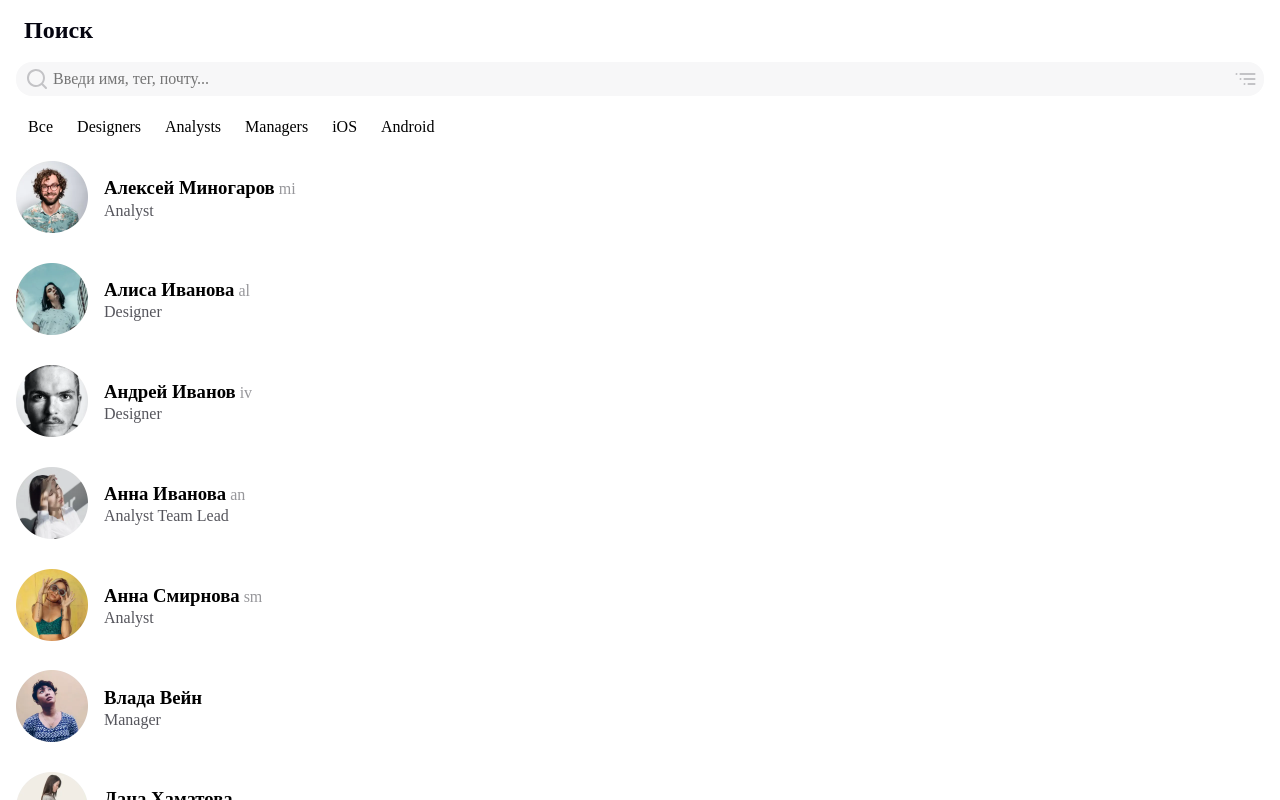
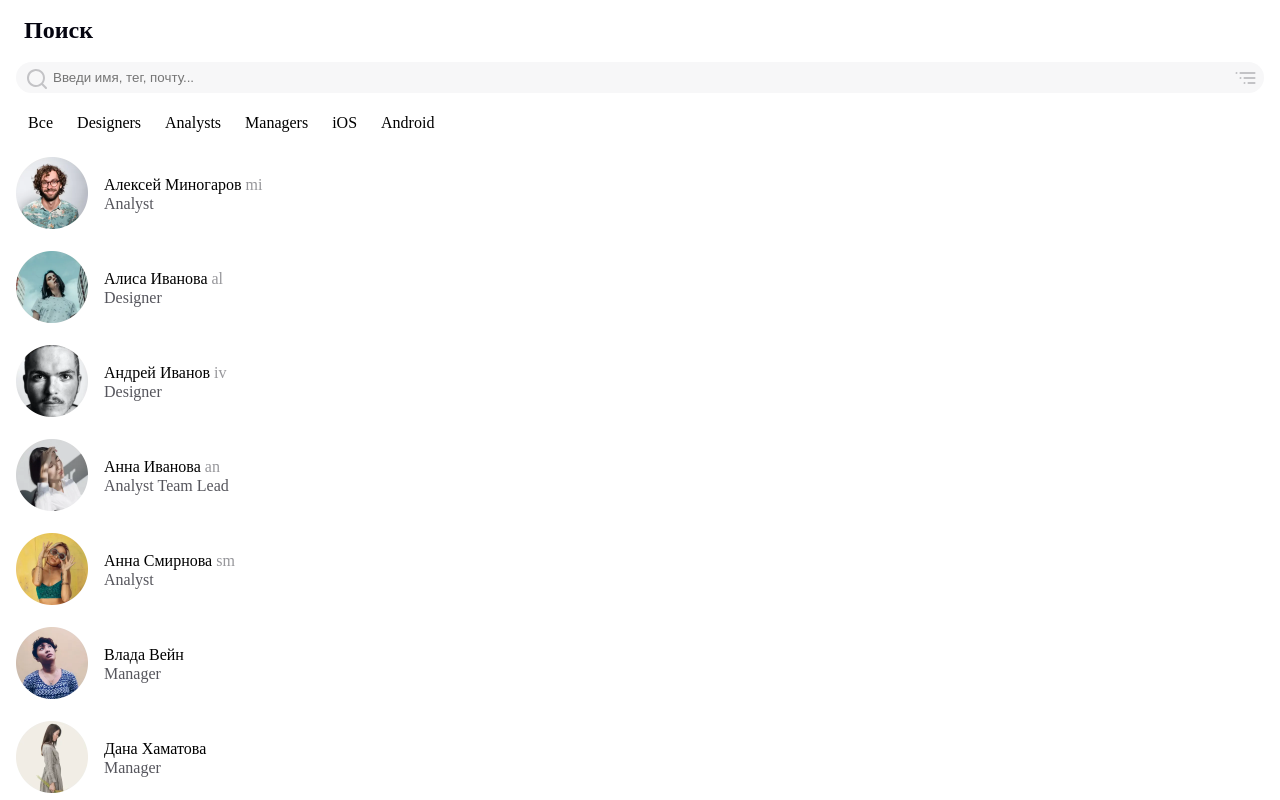
Before and after one commit to LABLUDI/vue-kd, a Vue app: page / in a window 1280 px wide. Shown: the top 800 px of the page. Built offline with nearby package versions, Linux system fonts and the light colour scheme.

Commit message:
formatting
formatting the project

```diff
--- a/css/colors.css
+++ /dev/null
@@ -1 +0,0 @@
-/* No CSS */
--- a/css/index.css
+++ /dev/null
@@ -1,3 +0,0 @@
-body {
-  color: #050510;
-}
--- a/src/App.vue
+++ b/src/App.vue
@@ -18,7 +18,7 @@
 </script>
 
 <style lang="scss">
-@import "./assets/layouts/normalize.module.scss";
+@import "./scss/reset.scss";
 
 *,
 *::before,
--- a/src/assets/layouts/normalize.module.scss
+++ /dev/null
@@ -1,349 +0,0 @@
-/*! normalize.css v8.0.1 | MIT License | github.com/necolas/normalize.css */
-
-/* Document
-   ========================================================================== */
-
-/**
- * 1. Correct the line height in all browsers.
- * 2. Prevent adjustments of font size after orientation changes in iOS.
- */
-
-html {
-  line-height: 1.15; /* 1 */
-  -webkit-text-size-adjust: 100%; /* 2 */
-}
-
-/* Sections
-   ========================================================================== */
-
-/**
- * Remove the margin in all browsers.
- */
-
-body {
-  margin: 0;
-}
-
-/**
- * Render the `main` element consistently in IE.
- */
-
-main {
-  display: block;
-}
-
-/**
- * Correct the font size and margin on `h1` elements within `section` and
- * `article` contexts in Chrome, Firefox, and Safari.
- */
-
-h1 {
-  font-size: 2em;
-  margin: 0.67em 0;
-}
-
-/* Grouping content
-   ========================================================================== */
-
-/**
- * 1. Add the correct box sizing in Firefox.
- * 2. Show the overflow in Edge and IE.
- */
-
-hr {
-  box-sizing: content-box; /* 1 */
-  height: 0; /* 1 */
-  overflow: visible; /* 2 */
-}
-
-/**
- * 1. Correct the inheritance and scaling of font size in all browsers.
- * 2. Correct the odd `em` font sizing in all browsers.
- */
-
-pre {
-  font-family: monospace, monospace; /* 1 */
-  font-size: 1em; /* 2 */
-}
-
-/* Text-level semantics
-   ========================================================================== */
-
-/**
- * Remove the gray background on active links in IE 10.
- */
-
-a {
-  background-color: transparent;
-}
-
-/**
- * 1. Remove the bottom border in Chrome 57-
- * 2. Add the correct text decoration in Chrome, Edge, IE, Opera, and Safari.
- */
-
-abbr[title] {
-  border-bottom: none; /* 1 */
-  text-decoration: underline; /* 2 */
-  text-decoration: underline dotted; /* 2 */
-}
-
-/**
- * Add the correct font weight in Chrome, Edge, and Safari.
- */
-
-b,
-strong {
-  font-weight: bolder;
-}
-
-/**
- * 1. Correct the inheritance and scaling of font size in all browsers.
- * 2. Correct the odd `em` font sizing in all browsers.
- */
-
-code,
-kbd,
-samp {
-  font-family: monospace, monospace; /* 1 */
-  font-size: 1em; /* 2 */
-}
-
-/**
- * Add the correct font size in all browsers.
- */
-
-small {
-  font-size: 80%;
-}
-
-/**
- * Prevent `sub` and `sup` elements from affecting the line height in
- * all browsers.
- */
-
-sub,
-sup {
-  font-size: 75%;
-  line-height: 0;
-  position: relative;
-  vertical-align: baseline;
-}
-
-sub {
-  bottom: -0.25em;
-}
-
-sup {
-  top: -0.5em;
-}
-
-/* Embedded content
-   ========================================================================== */
-
-/**
- * Remove the border on images inside links in IE 10.
- */
-
-img {
-  border-style: none;
-}
-
-/* Forms
-   ========================================================================== */
-
-/**
- * 1. Change the font styles in all browsers.
- * 2. Remove the margin in Firefox and Safari.
- */
-
-button,
-input,
-optgroup,
-select,
-textarea {
-  font-family: inherit; /* 1 */
-  font-size: 100%; /* 1 */
-  line-height: 1.15; /* 1 */
-  margin: 0; /* 2 */
-}
-
-/**
- * Show the overflow in IE.
- * 1. Show the overflow in Edge.
- */
-
-button,
-input { /* 1 */
-  overflow: visible;
-}
-
-/**
- * Remove the inheritance of text transform in Edge, Firefox, and IE.
- * 1. Remove the inheritance of text transform in Firefox.
- */
-
-button,
-select { /* 1 */
-  text-transform: none;
-}
-
-/**
- * Correct the inability to style clickable types in iOS and Safari.
- */
-
-button,
-[type="button"],
-[type="reset"],
-[type="submit"] {
-  -webkit-appearance: button;
-}
-
-/**
- * Remove the inner border and padding in Firefox.
- */
-
-button::-moz-focus-inner,
-[type="button"]::-moz-focus-inner,
-[type="reset"]::-moz-focus-inner,
-[type="submit"]::-moz-focus-inner {
-  border-style: none;
-  padding: 0;
-}
-
-/**
- * Restore the focus styles unset by the previous rule.
- */
-
-button:-moz-focusring,
-[type="button"]:-moz-focusring,
-[type="reset"]:-moz-focusring,
-[type="submit"]:-moz-focusring {
-  outline: 1px dotted ButtonText;
-}
-
-/**
- * Correct the padding in Firefox.
- */
-
-fieldset {
-  padding: 0.35em 0.75em 0.625em;
-}
-
-/**
- * 1. Correct the text wrapping in Edge and IE.
- * 2. Correct the color inheritance from `fieldset` elements in IE.
- * 3. Remove the padding so developers are not caught out when they zero out
- *    `fieldset` elements in all browsers.
- */
-
-legend {
-  box-sizing: border-box; /* 1 */
-  color: inherit; /* 2 */
-  display: table; /* 1 */
-  max-width: 100%; /* 1 */
-  padding: 0; /* 3 */
-  white-space: normal; /* 1 */
-}
-
-/**
- * Add the correct vertical alignment in Chrome, Firefox, and Opera.
- */
-
-progress {
-  vertical-align: baseline;
-}
-
-/**
- * Remove the default vertical scrollbar in IE 10+.
- */
-
-textarea {
-  overflow: auto;
-}
-
-/**
- * 1. Add the correct box sizing in IE 10.
- * 2. Remove the padding in IE 10.
- */
-
-[type="checkbox"],
-[type="radio"] {
-  box-sizing: border-box; /* 1 */
-  padding: 0; /* 2 */
-}
-
-/**
- * Correct the cursor style of increment and decrement buttons in Chrome.
- */
-
-[type="number"]::-webkit-inner-spin-button,
-[type="number"]::-webkit-outer-spin-button {
-  height: auto;
-}
-
-/**
- * 1. Correct the odd appearance in Chrome and Safari.
- * 2. Correct the outline style in Safari.
- */
-
-[type="search"] {
-  -webkit-appearance: textfield; /* 1 */
-  outline-offset: -2px; /* 2 */
-}
-
-/**
- * Remove the inner padding in Chrome and Safari on macOS.
- */
-
-[type="search"]::-webkit-search-decoration {
-  -webkit-appearance: none;
-}
-
-/**
- * 1. Correct the inability to style clickable types in iOS and Safari.
- * 2. Change font properties to `inherit` in Safari.
- */
-
-::-webkit-file-upload-button {
-  -webkit-appearance: button; /* 1 */
-  font: inherit; /* 2 */
-}
-
-/* Interactive
-   ========================================================================== */
-
-/*
- * Add the correct display in Edge, IE 10+, and Firefox.
- */
-
-details {
-  display: block;
-}
-
-/*
- * Add the correct display in all browsers.
- */
-
-summary {
-  display: list-item;
-}
-
-/* Misc
-   ========================================================================== */
-
-/**
- * Add the correct display in IE 10+.
- */
-
-template {
-  display: none;
-}
-
-/**
- * Add the correct display in IE 10.
- */
-
-[hidden] {
-  display: none;
-}
--- /dev/null
+++ b/src/scss/reset.scss
@@ -0,0 +1,48 @@
+/* http://meyerweb.com/eric/tools/css/reset/
+   v2.0 | 20110126
+   License: none (public domain)
+*/
+
+html, body, div, span, applet, object, iframe,
+h1, h2, h3, h4, h5, h6, p, blockquote, pre,
+a, abbr, acronym, address, big, cite, code,
+del, dfn, em, img, ins, kbd, q, s, samp,
+small, strike, strong, sub, sup, tt, var,
+b, u, i, center,
+dl, dt, dd, ol, ul, li,
+fieldset, form, label, legend,
+table, caption, tbody, tfoot, thead, tr, th, td,
+article, aside, canvas, details, embed,
+figure, figcaption, footer, header, hgroup,
+menu, nav, output, ruby, section, summary,
+time, mark, audio, video {
+	margin: 0;
+	padding: 0;
+	border: 0;
+	font-size: 100%;
+	font: inherit;
+	vertical-align: baseline;
+}
+/* HTML5 display-role reset for older browsers */
+article, aside, details, figcaption, figure,
+footer, header, hgroup, menu, nav, section {
+	display: block;
+}
+body {
+	line-height: 1;
+}
+ol, ul {
+	list-style: none;
+}
+blockquote, q {
+	quotes: none;
+}
+blockquote:before, blockquote:after,
+q:before, q:after {
+	content: '';
+	content: none;
+}
+table {
+	border-collapse: collapse;
+	border-spacing: 0;
+}
```
